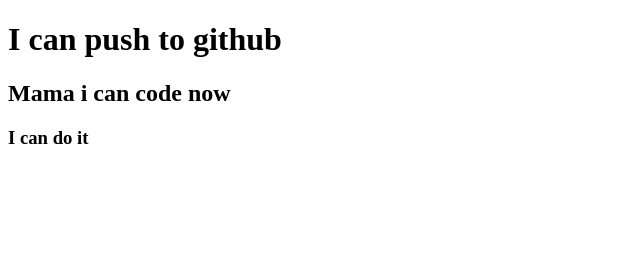
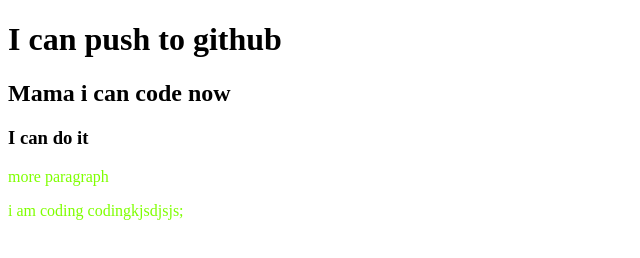
Before and after one commit to kajoldas/My-First-websiste-rep, a plain HTML site: page index.html in a window 1280 px wide. Shown: the whole page, without its empty margins (0-640 px from the left). Drawn offline with Linux system fonts and the light colour scheme.

Commit message:
style added

```diff
--- a/index.html
+++ b/index.html
@@ -5,10 +5,13 @@
     <meta http-equiv="X-UA-Compatible" content="IE=edge">
     <meta name="viewport" content="width=device-width, initial-scale=1.0">
     <title>My-First-websiste-rep</title>
+    <link rel="stylesheet" href="style.css">
 </head>
 <body>
     <h1>I can push to github</h1>
     <h2>Mama i can code now</h2>
     <h3>I can do it</h3>
+    <p>more paragraph</p>
+    <p>i am coding codingkjsdjsjs;</p>
 </body>
 </html>
--- /dev/null
+++ b/style.css
@@ -0,0 +1,3 @@
+p{
+    color: chartreuse;
+}
```
